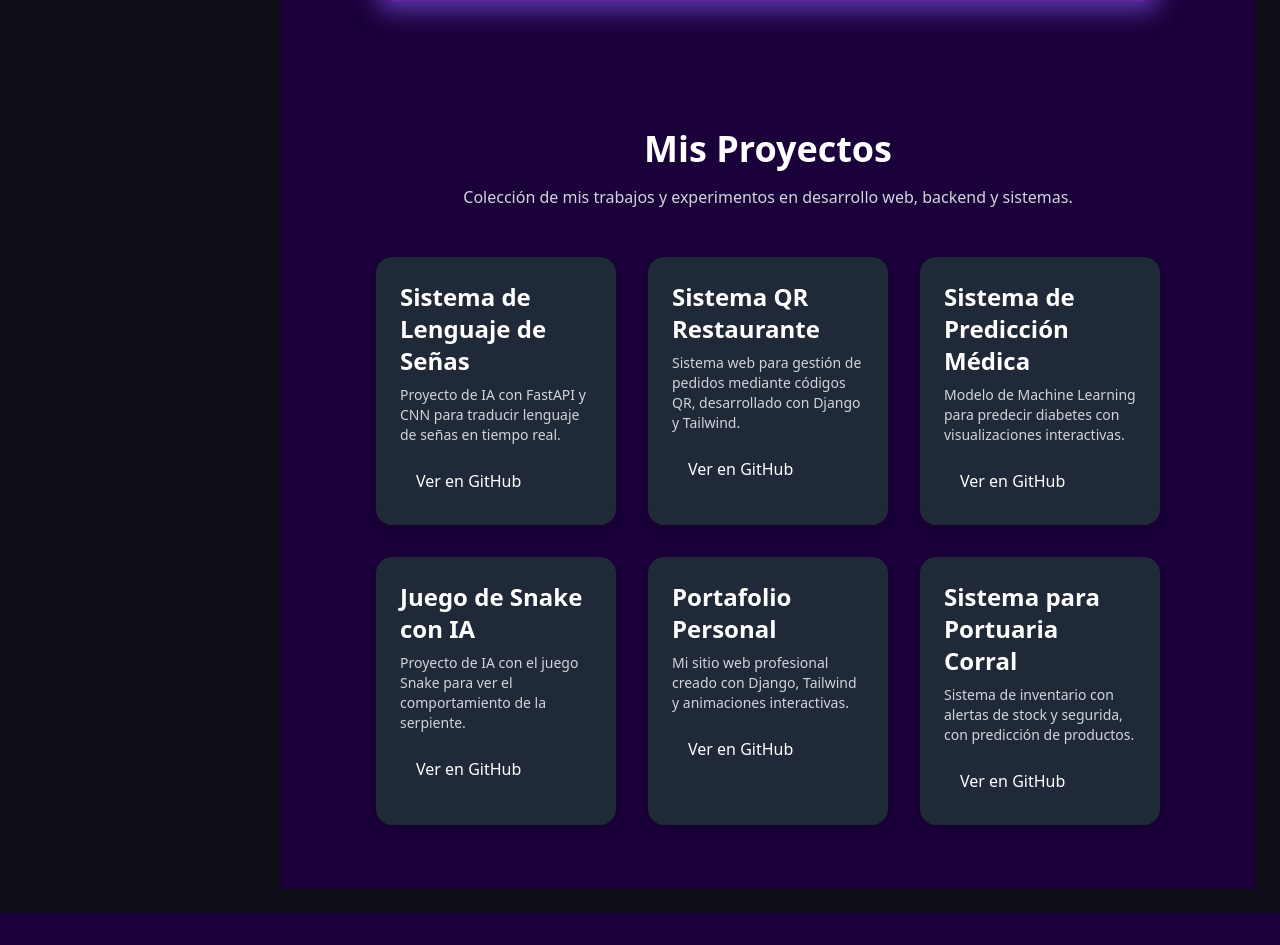
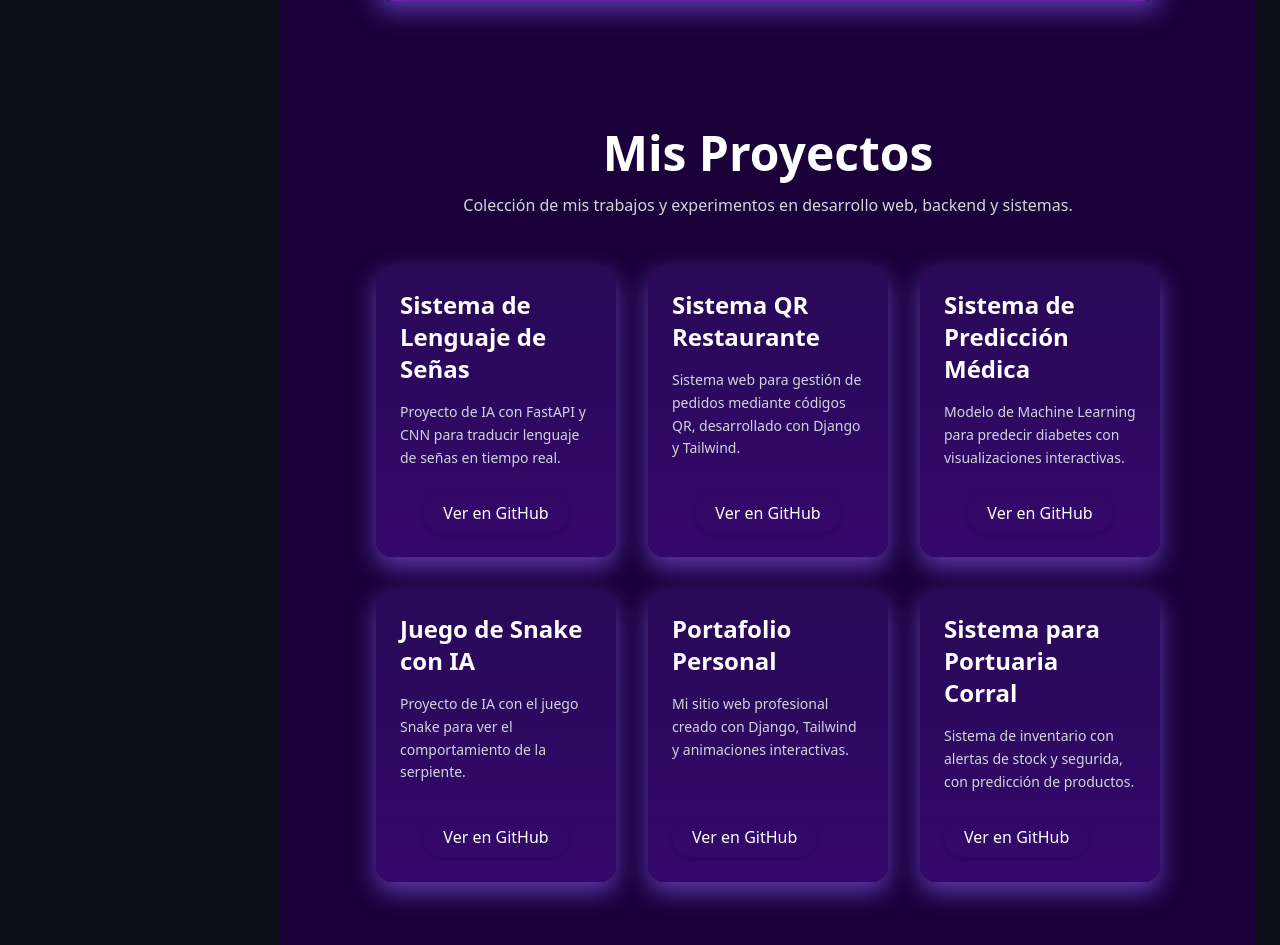
Before and after one commit to nlxntz/portafolio, a Django app: page / in a window 1280 px wide. Shown: the part 2425-3370 px from the top of the page. Before the commit the page ends 3338 px from the top, so only its background shows below. Run offline with Django 5.2, Linux system fonts and the light colour scheme; some libraries are stand-ins or nearby versions.

Commit message:
Arreglo en el aside, cards de mis proyectos

```diff
--- a/config/settings.py
+++ b/config/settings.py
@@ -32,7 +32,7 @@ STATICFILES_DIRS = [BASE_DIR / 'core' / 'static']
 # Para producción
 STATIC_ROOT = BASE_DIR / 'staticfiles'
 
-ALLOWED_HOSTS = ['lintz.cl', 'portafolio.onrender.com']
+ALLOWED_HOSTS = []
 
 # Media files
 MEDIA_URL = '/media/'
--- a/core/templates/core/base.html
+++ b/core/templates/core/base.html
@@ -36,23 +36,22 @@
         }
     </style>
 </head>
-
 <body class="flex flex-col md:flex-row min-h-screen bg-[#0f0f1a]">
 
     <!-- BOTÓN MENU MOVIL -->
     <button id="menu-toggle"
-        class="fixed top-4 left-4 z-50 md:hidden bg-purple-700 text-white p-2 rounded focus:outline-none">
-        <svg xmlns="http://www.w3.org/2000/svg" class="w-6 h-6" fill="none"
-            viewBox="0 0 24 24" stroke="currentColor">
-            <path stroke-linecap="round" stroke-linejoin="round" stroke-width="2"
+        class="fixed top-4 left-4 z-50 md:hidden bg-custom-purple text-white p-3 rounded-lg shadow-lg transition-all duration-300 focus:outline-none hover:scale-110">
+        <svg id="menu-icon" xmlns="http://www.w3.org/2000/svg" class="w-7 h-7" fill="none"
+            viewBox="0 0 24 24" stroke="currentColor" stroke-width="2">
+            <path stroke-linecap="round" stroke-linejoin="round"
                 d="M4 6h16M4 12h16M4 18h16" />
         </svg>
     </button>
 
     <!-- ASIDE -->
     <aside id="sidebar"
-        class="w-64 bg-[#0f0f1a] p-8 z-40 transform md:transform-none aside-hidden md:block border-r border-gray-800">
-        <nav class="flex flex-col gap-6 text-lg">
+        class="fixed left-0 top-0 h-full w-64 bg-[#0f0f1a] p-8 z-40 transform -translate-x-full md:translate-x-0 transition-transform duration-300 ease-in-out border-r border-gray-800">
+        <nav class="flex flex-col gap-6 text-lg"> <br>
             <a href="{% url 'home' %}#home" class="hover:text-purple-400 transition-all">Inicio</a>
             <a href="{% url 'home' %}#about" class="hover:text-purple-400 transition-all">Sobre mí</a>
             <a href="{% url 'home' %}#projects" class="hover:text-purple-400 transition-all">Proyectos</a>
@@ -71,13 +70,22 @@
     <script>
         const toggle = document.getElementById("menu-toggle");
         const sidebar = document.getElementById("sidebar");
+        const menuIcon = document.querySelector("#menu-icon path");
 
-        toggle.addEventListener("click", () => {
-            sidebar.classList.toggle("aside-hidden");
+        toggle.addEventListener("click", (e) => {
+            e.stopPropagation();
+            sidebar.classList.toggle("-translate-x-full");
+
+            if (sidebar.classList.contains("-translate-x-full")) {
+                menuIcon.setAttribute("d", "M4 6h16M4 12h16M4 18h16");
+            } else {
+                menuIcon.setAttribute("d", "M6 18L18 6M6 6l12 12");
+            }
         });
         document.addEventListener("click", (e) => {
             if (!sidebar.contains(e.target) && !toggle.contains(e.target) && window.innerWidth < 768) {
-                sidebar.classList.add("aside-hidden");
+                sidebar.classList.add("-translate-x-full");
+                menuIcon.setAttribute("d", "M4 6h16M4 12h16M4 18h16");
             }
         });
         AOS.init({
--- a/core/templates/core/contact.html
+++ b/core/templates/core/contact.html
@@ -1,8 +1,6 @@
 {% extends 'core/base.html' %}
 {% load static %}
-
 {% block title %}Contacto - Nicolás Lintz{% endblock %}
-
 {% block content %}
 <div class="min-h-screen flex items-center justify-center py-16 px-6 bg-gradient-to-b from-[#100034] to-[#1a013a]">
     <div class="max-w-lg w-full bg-gradient-to-b from-[#2c0b5f]/80 to-[#3b0a78]/80 backdrop-blur-lg rounded-2xl shadow-purple-glow p-10 animate-fade-in scale-95 hover:scale-100 transition-transform duration-500">
--- a/core/templates/core/home.html
+++ b/core/templates/core/home.html
@@ -11,20 +11,20 @@
             <div class="w-full h-full bg-gradient-to-b from-[#1a013a] to-[#2c0b5f] animate-gradient-background"></div>
         </div>
 
-        <!-- Contenido Home -->
         <div class="max-w-3xl py-12 space-y-6 reveal">
             <h1 class="text-4xl sm:text-5xl md:text-6xl font-extrabold text-white leading-snug">
-                Hola, soy <span class="text-custom-purple">Nico Lintz</span>
+                Hola, soy <span class="text-custom-purple">Nicolás Lintz</span>
             </h1>
             <p class="text-base sm:text-lg md:text-xl text-gray-300 leading-relaxed">
                 Soy un desarrollador apasionado por soluciones digitales en <span class="text-custom-purple font-semibold">Full Stack</span>, <span class="text-custom-purple font-semibold">Backend</span>, <span class="text-custom-purple font-semibold">Frontend</span> y <span class="text-custom-purple font-semibold">despliegue de aplicaciones</span>.
                 Me apasiona crear experiencias web modernas, seguras y con interfaces atractivas, que funcionen en cualquier dispositivo.
             </p>
-
+            <div class="flex justify-center">
                 <a href="#projects"
                 class="inline-block mt-6 bg-custom-purple text-white px-6 sm:px-8 py-3 rounded-full font-semibold hover:bg-[#4f46e5] transition-all duration-500 hover:scale-105 shadow-lg hover:shadow-purple-600/50">
                 Ver mis proyectos 🚀
                 </a>
+            </div>
         </div>
 
         <!-- REDES SOCIALES HOME -->
@@ -162,82 +162,106 @@
 
     <!-- SECCIÓN PROYECTOS -->
     <section id="projects" class="min-h-screen flex flex-col items-center justify-center px-6 sm:px-12 md:px-24 py-16 bg-[#1a013a]">
-        <h2 class="text-4xl font-bold text-custom-purple mb-4">Mis Proyectos</h2>
+        <h2 class="text-4xl sm:text-5xl font-extrabold text-custom-purple mb-4">Mis Proyectos</h2>
         <p class="text-gray-300 mb-12 text-center max-w-2xl">
             Colección de mis trabajos y experimentos en desarrollo web, backend y sistemas.
         </p>
 
         <div class="grid grid-cols-1 sm:grid-cols-2 lg:grid-cols-3 gap-8 w-full max-w-6xl">
             <!-- CARD 1 -->
-            <div class="bg-gray-800 rounded-2xl shadow-lg p-6 transform hover:scale-105 transition-all duration-300 hover:shadow-custom-purple/30">
-                <h3 class="text-2xl font-semibold mb-2 text-custom-purple">Sistema de Lenguaje de Señas</h3>
-                <p class="text-gray-300 mb-4 text-sm">
+            <div data-aos="zoom-in" class="bg-gradient-to-b from-[#2c0b5f]/80 to-[#3b0a78]/80 backdrop-blur-lg shadow-purple-glow hover:shadow-purple-500/50 hover:scale-105 transition-transform duration-500 rounded-2xl p-6 flex flex-col justify-between">
+                <div>
+                    <h3 class="text-2xl font-bold text-custom-purple mb-4">Sistema de Lenguaje de Señas</h3>
+                    <p class="text-gray-300 text-sm leading-relaxed mb-6">
                         Proyecto de IA con FastAPI y CNN para traducir lenguaje de señas en tiempo real.
                     </p>
+                </div>
+                <div class="flex justify-center">
                     <a href="https://github.com/nlxntz/proyecto_lenguaje_senas" target="_blank"
-                class="inline-block px-4 py-2 bg-custom-purple text-white rounded-lg hover:bg-purple-700 transition-all duration-300">
+                    class="inline-block px-5 py-2 bg-custom-purple text-white rounded-full shadow-md hover:bg-purple-700 hover:shadow-purple-700/50 transition-all duration-300">
                     Ver en GitHub
                     </a>
                 </div>
+            </div>
 
             <!-- CARD 2 -->
-            <div class="bg-gray-800 rounded-2xl shadow-lg p-6 transform hover:scale-105 transition-all duration-300 hover:shadow-custom-purple/30">
-                <h3 class="text-2xl font-semibold mb-2 text-custom-purple">Sistema QR Restaurante</h3>
-                <p class="text-gray-300 mb-4 text-sm">
+            <div data-aos="zoom-in" class="bg-gradient-to-b from-[#2c0b5f]/80 to-[#3b0a78]/80 backdrop-blur-lg shadow-purple-glow hover:shadow-purple-500/50 hover:scale-105 transition-transform duration-500 rounded-2xl p-6 flex flex-col justify-between">
+                <div>
+                    <h3 class="text-2xl font-bold text-custom-purple mb-4">Sistema QR Restaurante</h3>
+                    <p class="text-gray-300 text-sm leading-relaxed mb-6">
                         Sistema web para gestión de pedidos mediante códigos QR, desarrollado con Django y Tailwind.
                     </p>
+                </div>
+                <div class="flex justify-center">
                     <a href="https://github.com/nlxntz/proyecto_qr" target="_blank"
-                class="inline-block px-4 py-2 bg-custom-purple text-white rounded-lg hover:bg-purple-700 transition-all duration-300">
+                    class="inline-block px-5 py-2 bg-custom-purple text-white rounded-full shadow-md hover:bg-purple-700 hover:shadow-purple-700/50 transition-all duration-300">
                     Ver en GitHub
                     </a>
                 </div>
+            </div>
 
             <!-- CARD 3 -->
-            <div class="bg-gray-800 rounded-2xl shadow-lg p-6 transform hover:scale-105 transition-all duration-300 hover:shadow-custom-purple/30">
-                <h3 class="text-2xl font-semibold mb-2 text-custom-purple">Sistema de Predicción Médica</h3>
-                <p class="text-gray-300 mb-4 text-sm">
+            <div data-aos="zoom-in" class="bg-gradient-to-b from-[#2c0b5f]/80 to-[#3b0a78]/80 backdrop-blur-lg shadow-purple-glow hover:shadow-purple-500/50 hover:scale-105 transition-transform duration-500 rounded-2xl p-6 flex flex-col justify-between">
+                <div>
+                    <h3 class="text-2xl font-bold text-custom-purple mb-4">Sistema de Predicción Médica</h3>
+                    <p class="text-gray-300 text-sm leading-relaxed mb-6">
                         Modelo de Machine Learning para predecir diabetes con visualizaciones interactivas.
                     </p>
+                </div>
+                <div class="flex justify-center">
                     <a href="https://github.com/nlxntz/Ev2_AIA" target="_blank"
-                class="inline-block px-4 py-2 bg-custom-purple text-white rounded-lg hover:bg-purple-700 transition-all duration-300">
+                    class="inline-block px-5 py-2 bg-custom-purple text-white rounded-full shadow-md hover:bg-purple-700 hover:shadow-purple-700/50 transition-all duration-300">
                     Ver en GitHub
                     </a>
                 </div>
+            </div>
 
             <!-- CARD 4 -->
-            <div class="bg-gray-800 rounded-2xl shadow-lg p-6 transform hover:scale-105 transition-all duration-300 hover:shadow-custom-purple/30">
-                <h3 class="text-2xl font-semibold mb-2 text-custom-purple">Juego de Snake con IA</h3>
-                <p class="text-gray-300 mb-4 text-sm">
+            <div data-aos="zoom-in" class="bg-gradient-to-b from-[#2c0b5f]/80 to-[#3b0a78]/80 backdrop-blur-lg shadow-purple-glow hover:shadow-purple-500/50 hover:scale-105 transition-transform duration-500 rounded-2xl p-6 flex flex-col justify-between">
+                <div>
+                    <h3 class="text-2xl font-bold text-custom-purple mb-4">Juego de Snake con IA</h3>
+                    <p class="text-gray-300 text-sm leading-relaxed mb-6">
                         Proyecto de IA con el juego Snake para ver el comportamiento de la serpiente.
                     </p>
+                </div>
+                <div class="flex justify-center">
                     <a href="https://github.com/nlxntz/snake_ia" target="_blank"
-                class="inline-block px-4 py-2 bg-custom-purple text-white rounded-lg hover:bg-purple-700 transition-all duration-300">
+                    class="inline-block px-5 py-2 bg-custom-purple text-white rounded-full shadow-md hover:bg-purple-700 hover:shadow-purple-700/50 transition-all duration-300">
                     Ver en GitHub
                     </a>
                 </div>
+            </div>
 
             <!-- CARD 5 -->
-            <div class="bg-gray-800 rounded-2xl shadow-lg p-6 transform hover:scale-105 transition-all duration-300 hover:shadow-custom-purple/30">
-                <h3 class="text-2xl font-semibold mb-2 text-custom-purple">Portafolio Personal</h3>
-                <p class="text-gray-300 mb-4 text-sm">
+            <div data-aos="zoom-in" class="bg-gradient-to-b from-[#2c0b5f]/80 to-[#3b0a78]/80 backdrop-blur-lg shadow-purple-glow hover:shadow-purple-500/50 hover:scale-105 transition-transform duration-500 rounded-2xl p-6 flex flex-col justify-between">
+                <div>
+                    <h3 class="text-2xl font-bold text-custom-purple mb-4">Portafolio Personal</h3>
+                    <p class="text-gray-300 text-sm leading-relaxed mb-6">
                         Mi sitio web profesional creado con Django, Tailwind y animaciones interactivas.
                     </p>
+                </div>
+                <div>
                     <a href="https://github.com/nlxntz/portafolio" target="_blank"
-                class="inline-block px-4 py-2 bg-custom-purple text-white rounded-lg hover:bg-purple-700 transition-all duration-300">
+                    class="inline-block px-5 py-2 bg-custom-purple text-white rounded-full shadow-md hover:bg-purple-700 hover:shadow-purple-700/50 transition-all duration-300">
                     Ver en GitHub
                     </a>
                 </div>
+            </div>
 
             <!-- CARD 6 -->
-            <div class="bg-gray-800 rounded-2xl shadow-lg p-6 transform hover:scale-105 transition-all duration-300 hover:shadow-custom-purple/30">
-                <h3 class="text-2xl font-semibold mb-2 text-custom-purple">Sistema para Portuaria Corral</h3>
-                <p class="text-gray-300 mb-4 text-sm">
+            <div data-aos="zoom-in" class="bg-gradient-to-b from-[#2c0b5f]/80 to-[#3b0a78]/80 backdrop-blur-lg shadow-purple-glow hover:shadow-purple-500/50 hover:scale-105 transition-transform duration-500 rounded-2xl p-6 flex flex-col justify-between">
+                <div>
+                    <h3 class="text-2xl font-bold text-custom-purple mb-4">Sistema para Portuaria Corral</h3>
+                    <p class="text-gray-300 text-sm leading-relaxed mb-6">
                         Sistema de inventario con alertas de stock y segurida, con predicción de productos.
                     </p>
+                </div>
+                <div>
                     <a href="https://github.com/nlxntz/portuaria-corral-inventario" target="_blank"
-                class="inline-block px-4 py-2 bg-custom-purple text-white rounded-lg hover:bg-purple-700 transition-all duration-300">
+                    class="inline-block px-5 py-2 bg-custom-purple text-white rounded-full shadow-md hover:bg-purple-700 hover:shadow-purple-700/50 transition-all duration-300">
                     Ver en GitHub
                     </a>
+                </div>
             </div>
         </div>
     </section>
```
Lines whose indentation alone changed are shown as unchanged.
